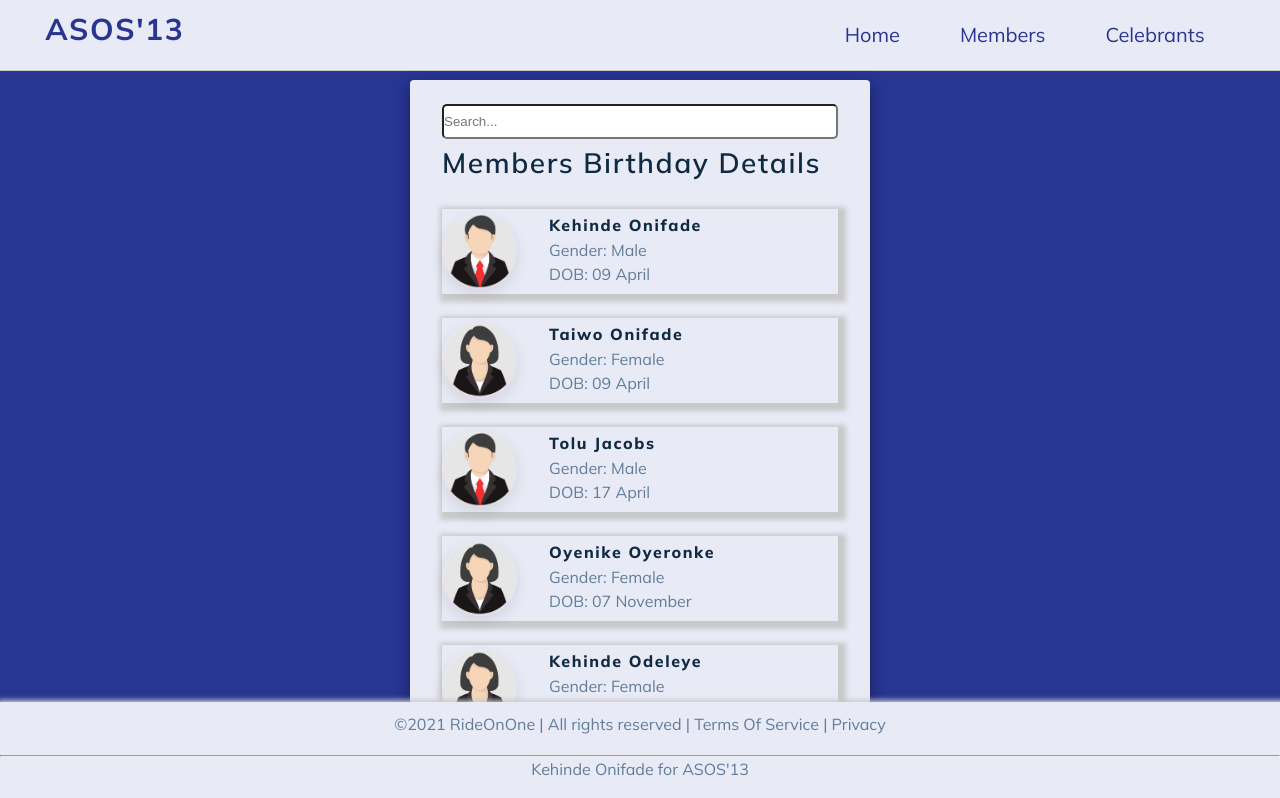
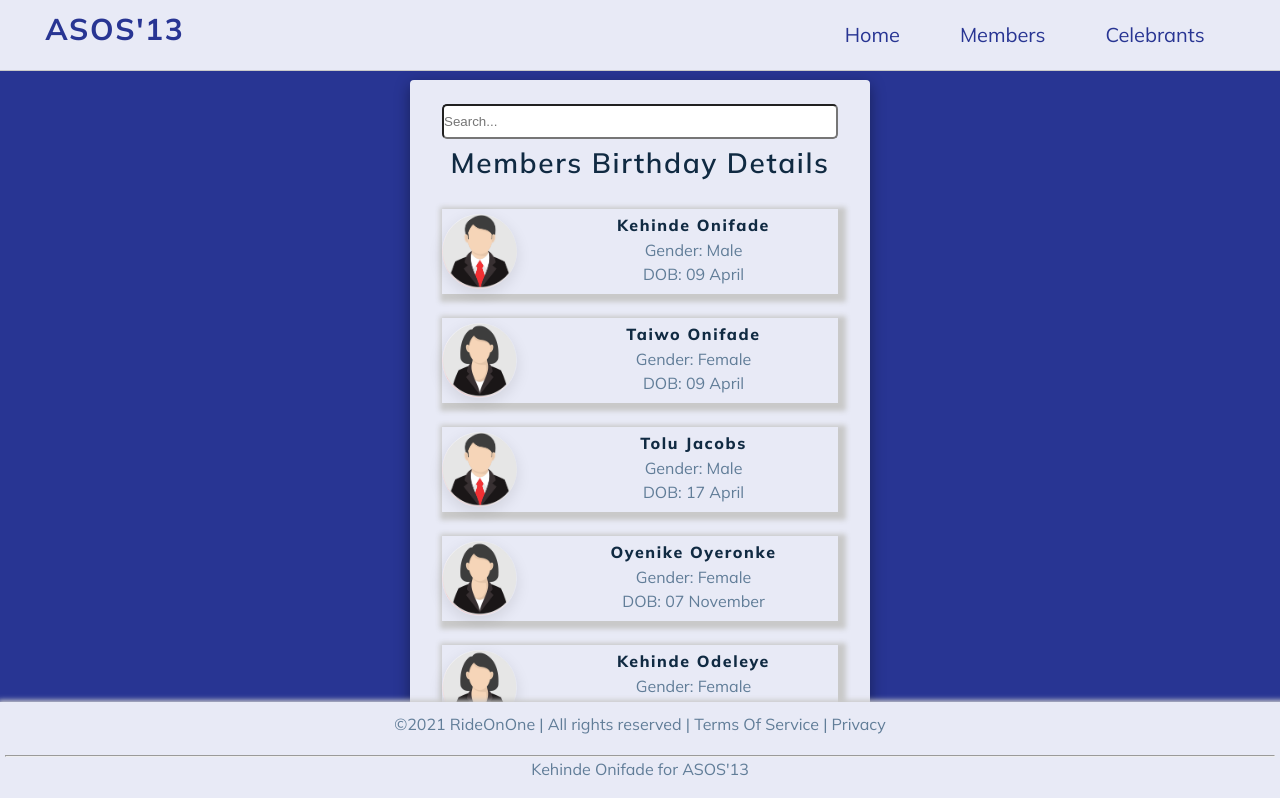
Before and after one commit to kendoriddy/asos-birthday-tracker, a React (Create React App) app: page /empdetails in a window 1280 px wide. Shown: the top 798 px of the page. Built offline with nearby package versions, Linux system fonts and the light colour scheme.

Commit message:
fixed bugs, topped overflowing

```diff
--- a/src/components/Footer.css
+++ b/src/components/Footer.css
@@ -1,7 +1,7 @@
 .main-footer {
   color: #283593;
   background-color: #e8eaf6;
-  padding-top: 10px;
+  padding: 10px 5px 0 5px;
   width: 100%;
   position: fixed;
   bottom: 0;
--- a/src/components/Home.js
+++ b/src/components/Home.js
@@ -3,10 +3,11 @@ import { Link } from "react-router-dom";
 
 const Home = () => {
   return (
-    <div className="container" style={{textAlign:"center"}}>
+    <div className='container'>
       <h3>ASOS'13 Birthday Records</h3>
-      <Link to="/empdetails">Members Details</Link><br />
-      <Link to="/empbirthday">Today's celebrants</Link>
+      <Link to='/empdetails'>Members Details</Link>
+      <br />
+      <Link to='/empbirthday'>Today's celebrants</Link>
     </div>
   );
 };
--- a/src/index.css
+++ b/src/index.css
@@ -78,11 +78,13 @@ p {
 }
 .container {
   width: 90vw;
-  margin: 5rem 5rem 200px 5rem;
+  margin: 5rem 0 200px 0;
   background: #e8eaf6;
+  overflow: hidden;
   max-width: 460px;
   border-radius: 0.25rem;
   padding: 1.5rem 2rem;
+  text-align: center;
   box-shadow: 0 5px 15px #00000066;
 }
 
```
Also changed, not shown: src/App.js (+6 -6 lines).
